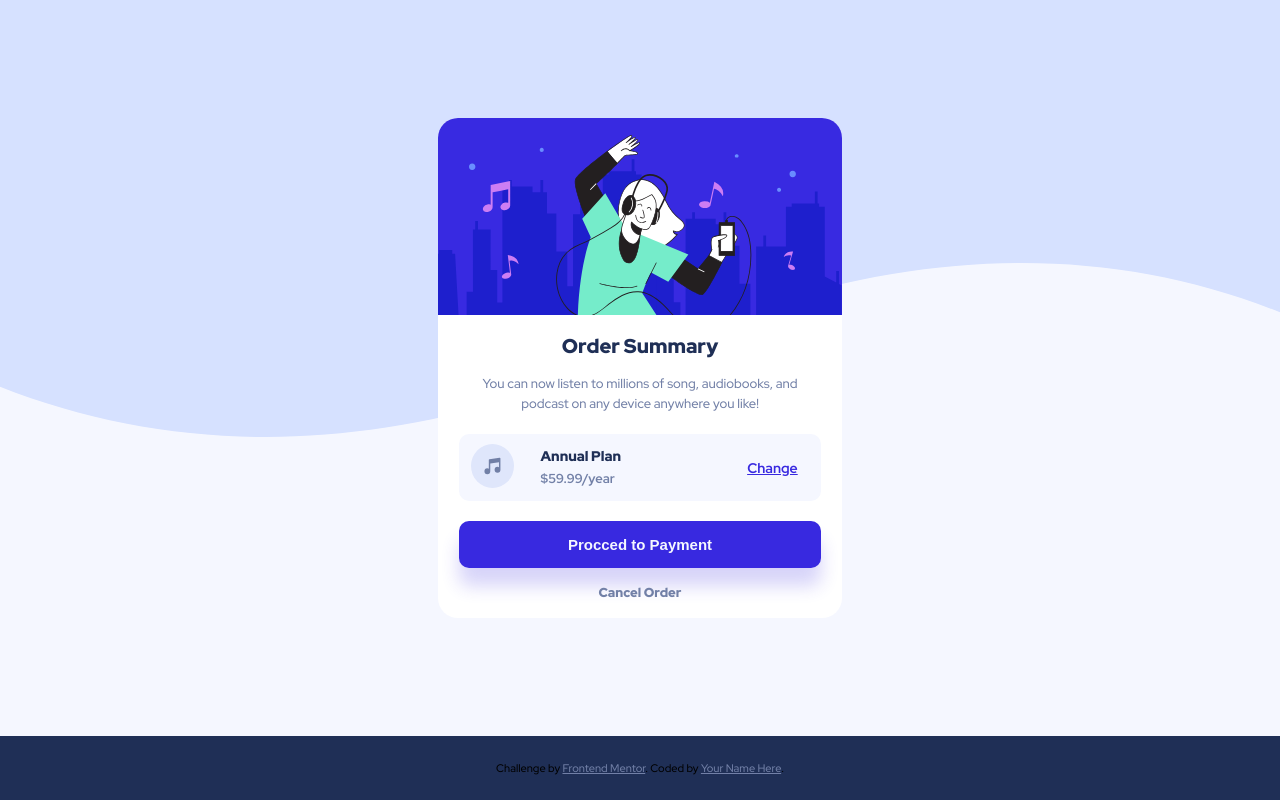
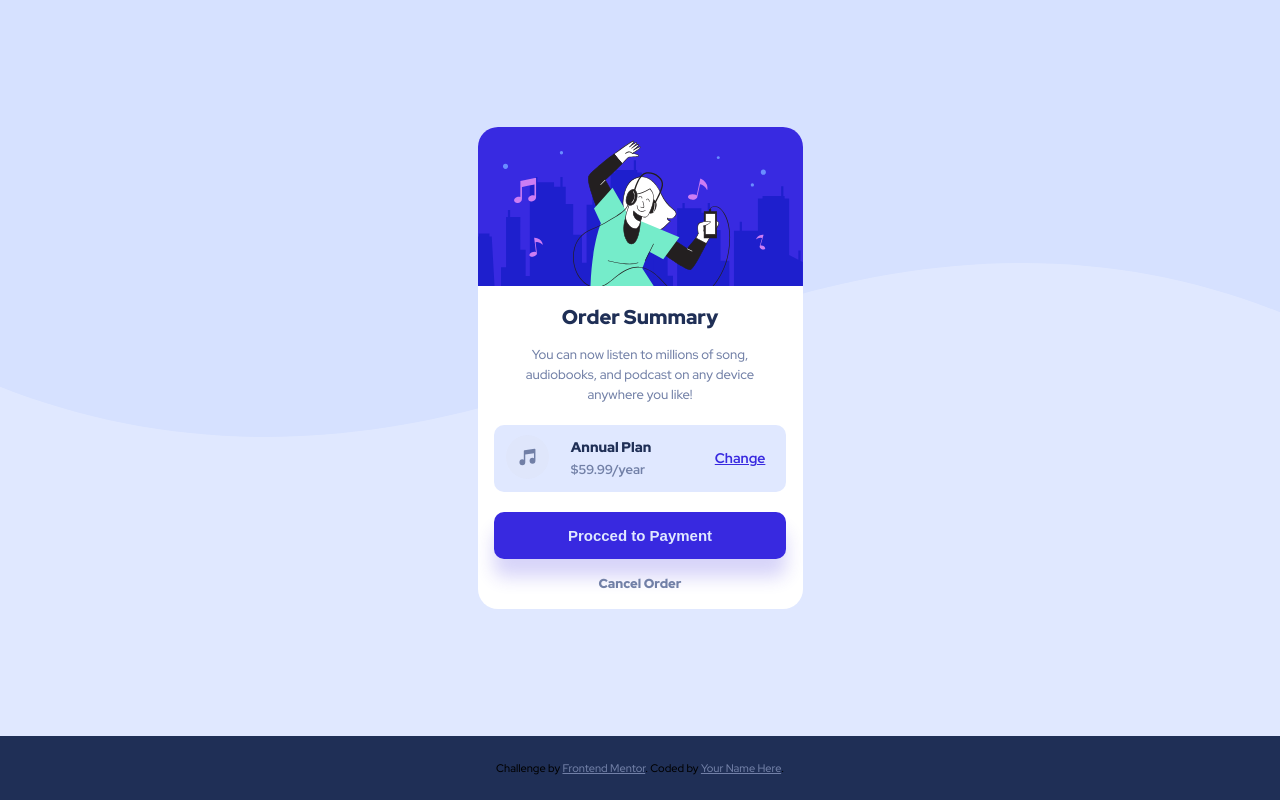
Before and after one commit to jcblastor/Order-Sumary, a plain HTML site: page index.html in a window 1280 px wide. Drawn offline with Linux system fonts and the light colour scheme.

Commit message:
modificando --very-pale-blue

```diff
--- a/assets/css/desktop.css
+++ b/assets/css/desktop.css
@@ -1,5 +1,6 @@
 .container {
   width: 35%;
+  max-width: 32.5rem;
 }
 .container > p {
   font-size: 1.3rem;
--- a/assets/css/style.css
+++ b/assets/css/style.css
@@ -8,7 +8,7 @@
 :root {
   --pale-blue: #003bef;
   --bright-blue: #3829e0;
-  --very-pale-blue: #f5f7ff;
+  --very-pale-blue: #e0e8ff;
   --desaturated-blue: #7280a7;
   --dark-blue: #1f2f56;
 }
```
